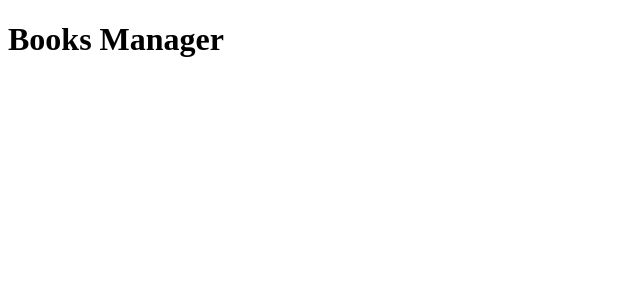
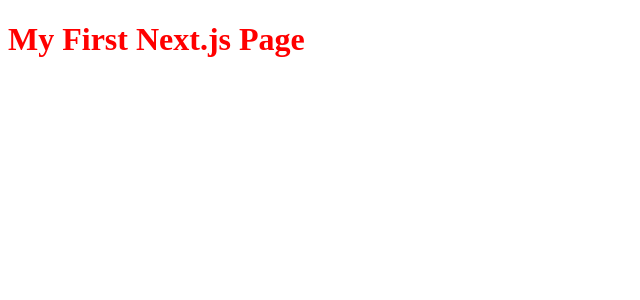
Before and after one commit to carole-arbogast/books-manager2, a Next.js app: page / in a window 1280 px wide. Shown: the top 300 px of the page, without its empty margins (0-640 px from the left). Built offline with nearby package versions, Linux system fonts and the light colour scheme.

Commit message:
chore: install styled-components

```diff
--- a/package.json
+++ b/package.json
@@ -10,6 +10,10 @@
   "dependencies": {
     "next": "10.0.1",
     "react": "17.0.1",
-    "react-dom": "17.0.1"
+    "react-dom": "17.0.1",
+    "styled-components": "^5.2.1"
+  },
+  "devDependencies": {
+    "babel-plugin-styled-components": "^1.11.1"
   }
 }
--- /dev/null
+++ b/pages/_document.js
@@ -0,0 +1,37 @@
+import Document, { Head, Main, NextScript } from "next/document";
+// Import styled components ServerStyleSheet
+import { ServerStyleSheet } from "styled-components";
+
+export default class MyDocument extends Document {
+  static getInitialProps({ renderPage }) {
+    // Step 1: Create an instance of ServerStyleSheet
+    const sheet = new ServerStyleSheet();
+
+    // Step 2: Retrieve styles from components in the page
+    const page = renderPage((App) => (props) =>
+      sheet.collectStyles(<App {...props} />)
+    );
+
+    // Step 3: Extract the styles as <style> tags
+    const styleTags = sheet.getStyleElement();
+
+    // Step 4: Pass styleTags as a prop
+    return { ...page, styleTags };
+  }
+
+  render() {
+    return (
+      <html>
+        <Head>
+          <title>My page</title>
+          {/* Step 5: Output the styles in the head  */}
+          {this.props.styleTags}
+        </Head>
+        <body>
+          <Main />
+          <NextScript />
+        </body>
+      </html>
+    );
+  }
+}
--- a/pages/index.js
+++ b/pages/index.js
@@ -1,5 +1,15 @@
 import Head from "next/head";
 
+import styled from "styled-components";
+
+const Title = styled.h1`
+  color: red;
+`;
+
 export default function Home() {
-  return <h1>Books Manager</h1>;
+  return (
+    <div>
+      <Title>My First Next.js Page</Title>
+    </div>
+  );
 }
```
Also changed, not shown: .babelrc (added), 1 other file (tests, documents, lock files or other folders).
